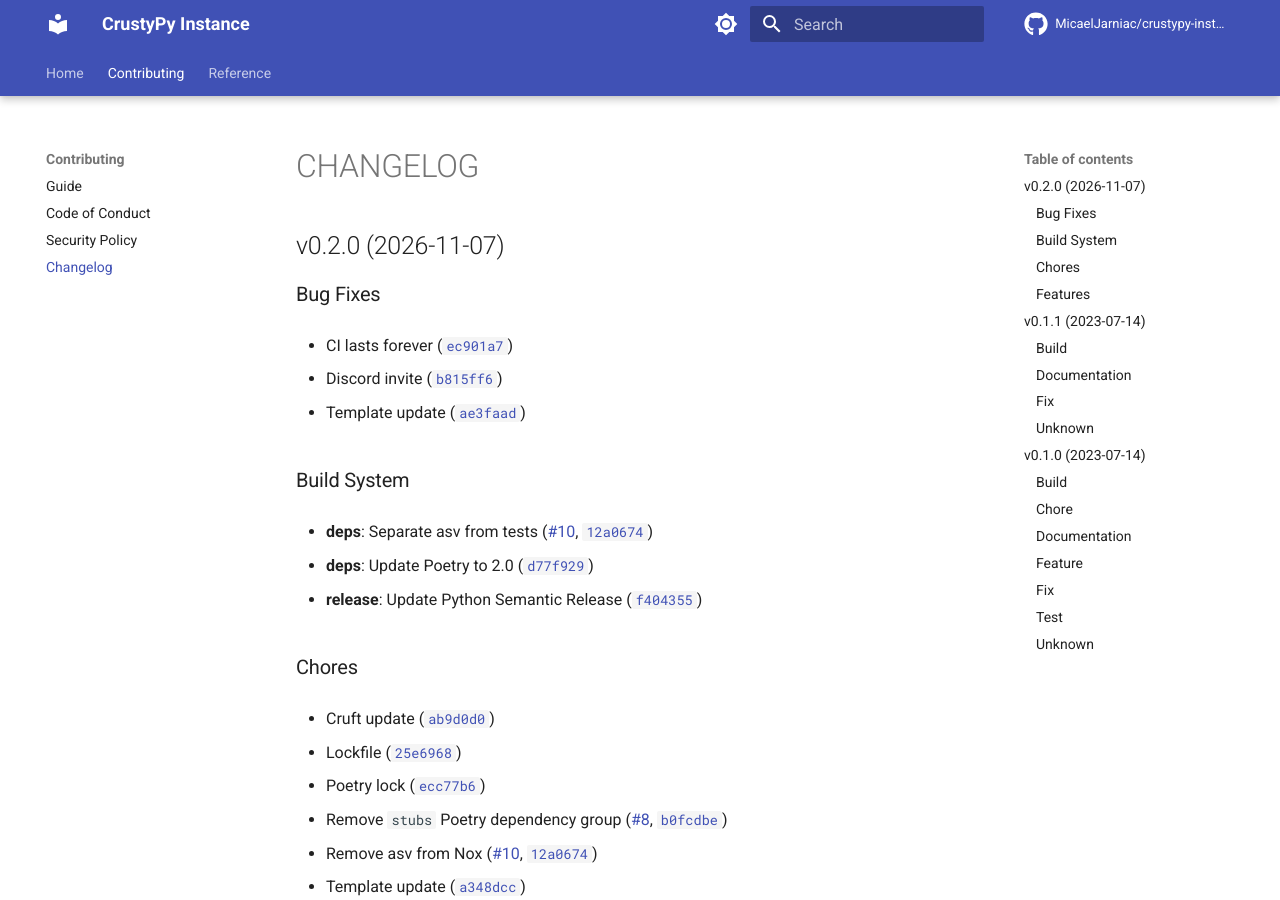
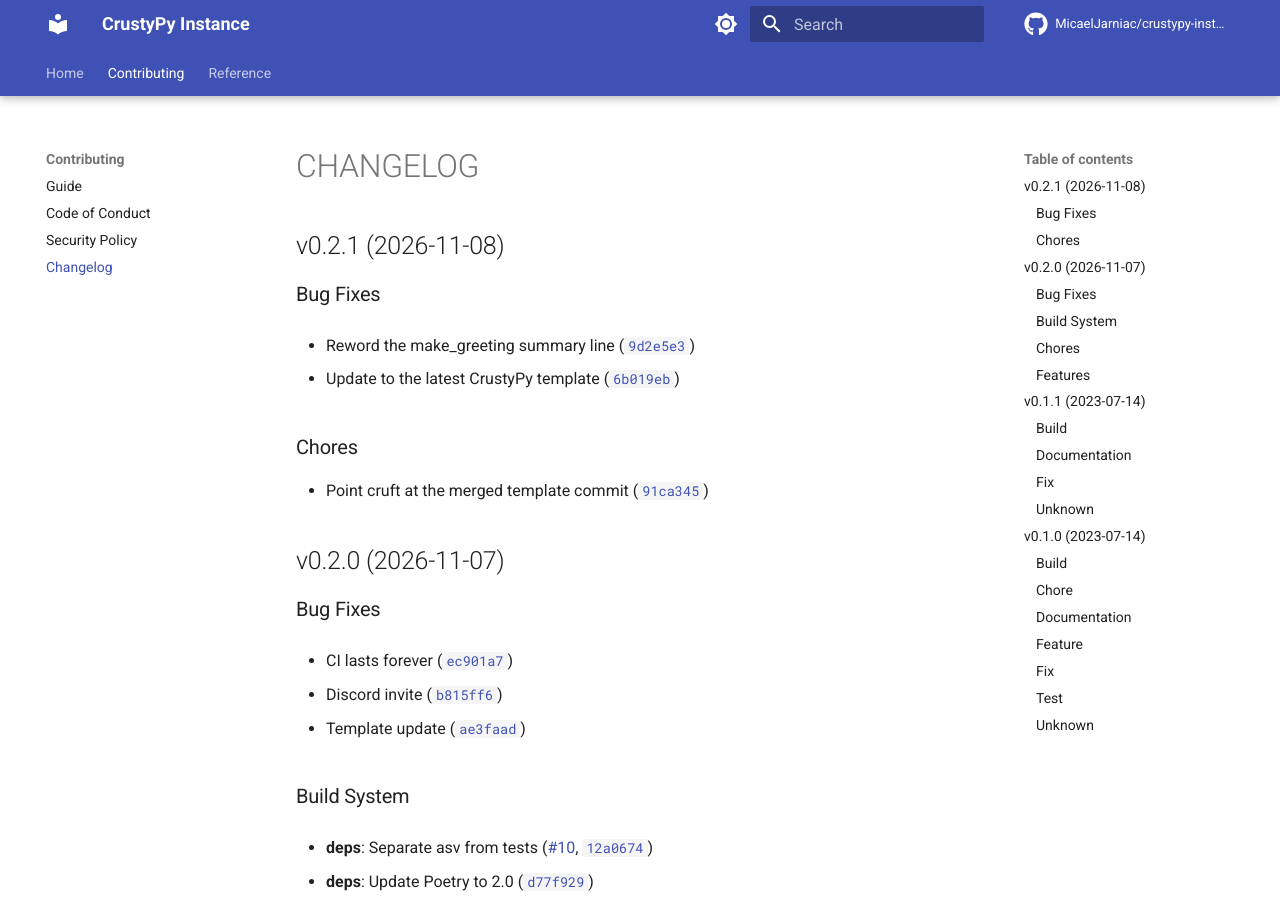
Before and after one commit to MicaelJarniac/crustypy-instance, an MkDocs documentation site: the page built from docs/CHANGELOG.md, in a window 1280 px wide and 900 px high. Built offline with MkDocs 1.6.1 and Material for MkDocs 9.7.7, drawn with Linux system fonts in a browser that asks for light colours; comment, search, counter and statistics services are not loaded.

Commit message:
0.2.1
Automatically generated by python-semantic-release

```diff
--- a/docs/CHANGELOG.md
+++ b/docs/CHANGELOG.md
@@ -1,6 +1,22 @@
 # CHANGELOG
 
 <!-- version list -->
+
+## v0.2.1 (2026-11-08)
+
+### Bug Fixes
+
+- Reword the make_greeting summary line
+  ([`9d2e5e3`](https://github.com/MicaelJarniac/crustypy-instance/commit/9d2e5e357b75e555c177cd3b4a838e346d659192))
+
+- Update to the latest CrustyPy template
+  ([`6b019eb`](https://github.com/MicaelJarniac/crustypy-instance/commit/6b019eb77ccfae41d95c61ba8d56a42b4bbea4fe))
+
+### Chores
+
+- Point cruft at the merged template commit
+  ([`91ca345`](https://github.com/MicaelJarniac/crustypy-instance/commit/91ca345946254eb1e54d3d13e05efdcfa62cf3aa))
+
 
 ## v0.2.0 (2026-11-07)
 
--- a/pyproject.toml
+++ b/pyproject.toml
@@ -1,6 +1,6 @@
 [project]
 name = "crustypy-instance"
-version = "0.2.0"
+version = "0.2.1"
 description = "Generated with CrustyPy."
 authors = [
   {name = "Micael Jarniac", email = "micael@jarniac.dev"},
```
Also changed, not shown: 1 other file.
